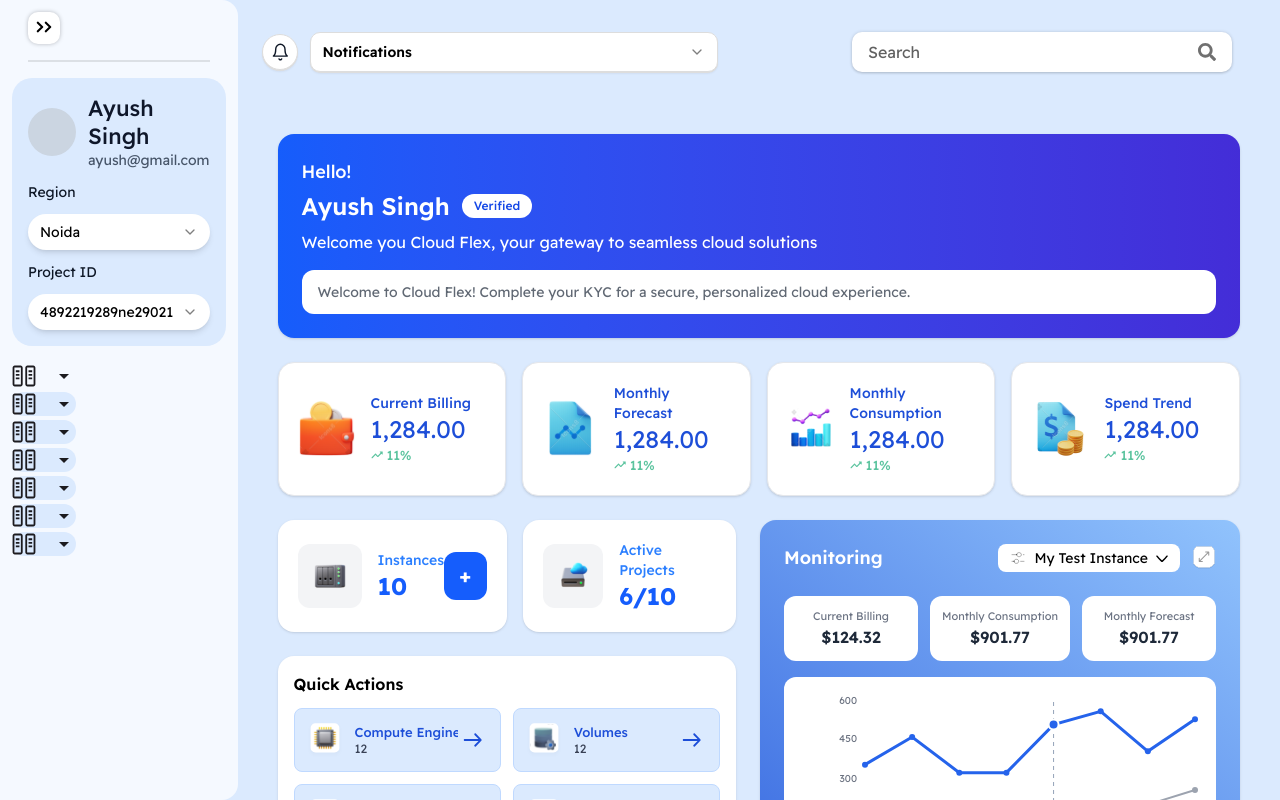
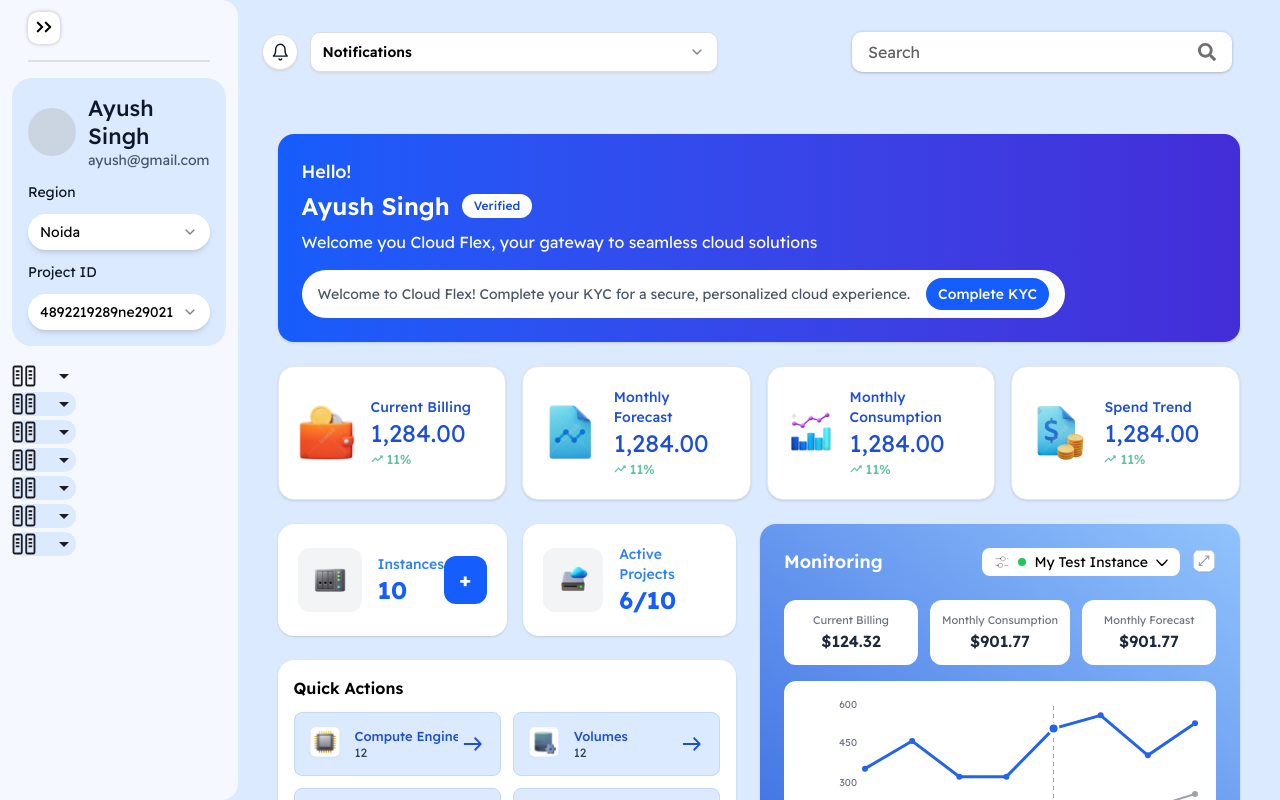
Before and after one commit to kishankumarCTS/cloudflex, a Next.js app: page /dashboard/overview in a window 1280 px wide. Shown: the top 800 px of the page. Built offline with nearby package versions, Linux system fonts and the light colour scheme.

Commit message:
refactored overviewpanel into types and constants

```diff
--- a/src/components/pages/dashboard/overview/Banner/index.tsx
+++ b/src/components/pages/dashboard/overview/Banner/index.tsx
@@ -14,11 +14,13 @@
         Welcome you Cloud Flex, your gateway to seamless cloud solutions
       </p>
 
-      <div className="mt-4 px-4 py-3 rounded-xl bg-white text-gray-800">
-        <p className="text-sm opacity-70">
-          Welcome to Cloud Flex! Complete your KYC for a secure, personalized
-          cloud experience.
+      <div className="mt-4 px-4 py-2 rounded-full bg-white text-gray-800 inline-flex items-center gap-4">
+        <p className="text-sm text-gray-600">
+          Welcome to Cloud Flex! Complete your KYC for a secure, personalized cloud experience.
         </p>
+        <button className="px-3 py-1.5 rounded-full bg-blue-600 text-white text-sm font-medium hover:bg-blue-700 transition-colors whitespace-nowrap">
+          Complete KYC
+        </button>
       </div>
     </div>
   );
--- /dev/null
+++ b/src/components/pages/dashboard/overview/OverviewPanel/constants.ts
@@ -0,0 +1,91 @@
+import { DataPoint, Action, MetricCard } from './types';
+
+export const CHART_DATA: DataPoint[] = [
+  { date: "2 Jun", value: 350, compare: 180, fullDate: "2 June 2025", lastPeriod: 360 },
+  { date: "5 Jun", value: 454, compare: 185, fullDate: "5 June 2025", lastPeriod: 365 },
+  { date: "9 Jun", value: 320, compare: 190, fullDate: "9 June 2025", lastPeriod: 370 },
+  { date: "13 Jun", value: 320, compare: 185, fullDate: "13 June 2025", lastPeriod: 365 },
+  { date: "15 Jun", value: 500.32, compare: 92.21, fullDate: "15 June 2025", lastPeriod: 92.21 },
+  { date: "21 Jun", value: 550, compare: 90, fullDate: "21 June 2025", lastPeriod: 360 },
+  { date: "25 Jun", value: 400, compare: 200, fullDate: "25 June 2025", lastPeriod: 370 },
+  { date: "28 Jun", value: 520, compare: 255, fullDate: "28 June 2025", lastPeriod: 375 },
+];
+
+export const QUICK_ACTIONS: Action[] = [
+  { title: "Compute Engine", count: "12", icon: "/images/overview/compute-engine.svg" },
+  { title: "Volumes", count: "12", icon: "/images/overview/volumes.svg" },
+  { title: "Storage", count: "12", icon: "/images/overview/storage.svg" },
+  { title: "Snapshots", count: "12", icon: "/images/overview/snapshots.svg" },
+  { title: "Backups", count: "12", icon: "/images/overview/backups.svg" },
+  { title: "Floating IPs", count: "12", icon: "/images/overview/floating-ips.svg" },
+  { title: "VPC Networks", count: "12", icon: "/images/overview/vpc-networks.svg" },
+  { title: "Routers", count: "12", icon: "/images/overview/routers.svg" },
+  { title: "Security Groups", count: "12", icon: "/images/overview/security-groups.svg" },
+];
+
+export const METRIC_CARDS: MetricCard[] = [
+  { label: "Current Billing", value: "$124.32" },
+  { label: "Monthly Consumption", value: "$901.77" },
+  { label: "Monthly Forecast", value: "$901.77" },
+];
+
+export const INSTANCE_OPTIONS = [
+  {
+    name: "My Test Instance",
+    status: "Running",
+    region: "us-east-1",
+    color: "#22c55e"
+  },
+  {
+    name: "Production Server",
+    status: "Running",
+    region: "us-west-2",
+    color: "#22c55e"
+  },
+  {
+    name: "Development Environment",
+    status: "Stopped",
+    region: "eu-central-1",
+    color: "#ef4444"
+  },
+  {
+    name: "Database Instance",
+    status: "Running",
+    region: "us-east-1",
+    color: "#22c55e"
+  },
+  {
+    name: "Staging Server",
+    status: "Pending",
+    region: "ap-south-1",
+    color: "#f59e0b"
+  }
+];
+
+export const DEFAULT_ACTIVE_POINT = "15 Jun";
+
+export const CHART_CONFIG = {
+  width: 400,
+  height: 200,
+  yAxisDomain: [0, 600] as [number, number],
+  mainLineColor: "#2563EB",
+  compareLineColor: "#9CA3AF",
+  mainLineStrokeWidth: 3,
+  compareLineStrokeWidth: 2,
+};
+
+export const COLORS = {
+  primary: "#2563EB",
+  secondary: "#9CA3AF",
+  white: "#fff",
+  gray: {
+    300: "#D1D5DB",
+    400: "#9CA3AF",
+    500: "#6B7280",
+    700: "#374151",
+  },
+  blue: {
+    500: "#3B82F6",
+    600: "#2563EB",
+  },
+};
--- a/src/components/pages/dashboard/overview/OverviewPanel/index.tsx
+++ b/src/components/pages/dashboard/overview/OverviewPanel/index.tsx
@@ -11,70 +11,31 @@
   ReferenceLine,
   TooltipProps,
 } from "recharts";
-
-interface DataPoint {
-  date: string;
-  value: number;
-  compare: number;
-  fullDate: string;
-  lastPeriod: number;
-}
-
-interface Action {
-  title: string;
-  count: string;
-  icon: string;
-}
-
-interface TooltipData {
-  date: string;
-  value: number;
-  lastPeriod: number;
-}
-
-interface CustomDotProps {
-  cx?: number;
-  cy?: number;
-  payload?: DataPoint;
-}
-
-interface ChartMouseEvent {
-  activeLabel?: string;
-  activePayload?: Array<{
-    payload: DataPoint;
-  }>;
-}
-
-const data: DataPoint[] = [
-  { date: "2 Jun", value: 350, compare: 180, fullDate: "2 June 2025", lastPeriod: 360 },
-  { date: "5 Jun", value: 454, compare: 185, fullDate: "5 June 2025", lastPeriod: 365 },
-  { date: "9 Jun", value: 320, compare: 190, fullDate: "9 June 2025", lastPeriod: 370 },
-  { date: "13 Jun", value: 320, compare: 185, fullDate: "13 June 2025", lastPeriod: 365 },
-  { date: "15 Jun", value: 500.32, compare: 92.21, fullDate: "15 June 2025", lastPeriod: 92.21 },
-  { date: "21 Jun", value: 550, compare: 90, fullDate: "21 June 2025", lastPeriod: 360 },
-  { date: "25 Jun", value: 400, compare: 200, fullDate: "25 June 2025", lastPeriod: 370 },
-  { date: "28 Jun", value: 520, compare: 255, fullDate: "28 June 2025", lastPeriod: 375 },
-];
-
-const actions: Action[] = [
-  { title: "Compute Engine", count: "12", icon: "/images/overview/compute-engine.svg" },
-  { title: "Volumes", count: "12", icon: "/images/overview/volumes.svg" },
-  { title: "Storage", count: "12", icon: "/images/overview/storage.svg" },
-  { title: "Snapshots", count: "12", icon: "/images/overview/snapshots.svg" },
-  { title: "Backups", count: "12", icon: "/images/overview/backups.svg" },
-  { title: "Floating IPs", count: "12", icon: "/images/overview/floating-ips.svg" },
-  { title: "VPC Networks", count: "12", icon: "/images/overview/vpc-networks.svg" },
-  { title: "Routers", count: "12", icon: "/images/overview/routers.svg" },
-  { title: "Security Groups", count: "12", icon: "/images/overview/security-groups.svg" },
-];
+// Import types and constants
+import {
+  DataPoint,
+  TooltipData,
+  CustomDotProps,
+  ChartMouseEvent,
+} from './types';
+import {
+  CHART_DATA,
+  QUICK_ACTIONS,
+  METRIC_CARDS,
+  DEFAULT_ACTIVE_POINT,
+  CHART_CONFIG,
+  COLORS,
+  INSTANCE_OPTIONS,
+} from './constants';
 
 export default function OverviewPanel() {
-  const [activePoint, setActivePoint] = useState<string>("15 Jun");
+  const [activePoint, setActivePoint] = useState<string>(DEFAULT_ACTIVE_POINT);
   const [tooltipData, setTooltipData] = useState<TooltipData | null>(null);
-
+  const [isDropdownOpen, setIsDropdownOpen] = useState(false);
+  const [selectedInstance, setSelectedInstance] = useState(INSTANCE_OPTIONS[0]);
 
   useEffect(() => {
-    const defaultData = data.find(d => d.date === "15 Jun");
+    const defaultData = CHART_DATA.find(d => d.date === DEFAULT_ACTIVE_POINT);
     if (defaultData) {
       setTooltipData({
         date: defaultData.fullDate,
@@ -98,10 +59,14 @@
     }
   };
 
-  const CustomTooltip = ({ active, payload }: TooltipProps<number, string>) => {
+  const handleInstanceSelect = (instance: typeof INSTANCE_OPTIONS[0]) => {
+    setSelectedInstance(instance);
+    setIsDropdownOpen(false);
+  };
+
+  const CustomTooltip = ({ active, payload }: { active?: boolean; payload?: Array<{ payload: DataPoint }> }) => {
     if (active && payload && payload.length) {
       const current = payload[0].payload as DataPoint;
-
       return (
         <div className="bg-slate-700 text-white p-3 rounded-lg shadow-lg border-0">
           <p className="text-xs text-gray-300 mb-1">{current.fullDate}</p>
@@ -127,10 +92,17 @@
     const isActive = payload.date === activePoint;
     if (isActive) {
       return (
-        <Dot cx={cx} cy={cy} r={5} fill="#2563EB" stroke="#fff" strokeWidth={2} />
+        <Dot
+          cx={cx}
+          cy={cy}
+          r={5}
+          fill={COLORS.primary}
+          stroke={COLORS.white}
+          strokeWidth={2}
+        />
       );
     }
-    return <Dot cx={cx} cy={cy} r={3} fill="#2563EB" />;
+    return <Dot cx={cx} cy={cy} r={3} fill={COLORS.primary} />;
   };
 
   const CustomGreyDot = ({ cx, cy, payload }: CustomDotProps) => {
@@ -141,10 +113,17 @@
     const isActive = payload.date === activePoint;
     if (isActive) {
       return (
-        <Dot cx={cx} cy={cy} r={4} fill="#9CA3AF" stroke="#fff" strokeWidth={2} />
+        <Dot
+          cx={cx}
+          cy={cy}
+          r={4}
+          fill={COLORS.secondary}
+          stroke={COLORS.white}
+          strokeWidth={2}
+        />
       );
     }
-    return <Dot cx={cx} cy={cy} r={3} fill="#9CA3AF" />;
+    return <Dot cx={cx} cy={cy} r={3} fill={COLORS.secondary} />;
   };
 
   return (
@@ -172,7 +151,6 @@
               +
             </button>
           </div>
-
           <div className="bg-white p-5 rounded-2xl shadow w-1/2 flex items-center gap-4">
             <div className="w-16 h-16 bg-gray-100 rounded-xl flex items-center justify-center">
               <Image
@@ -188,11 +166,10 @@
             </div>
           </div>
         </div>
-
         <div className="bg-white p-4 rounded-2xl shadow">
           <h3 className="text-base font-semibold mb-3">Quick Actions</h3>
           <div className="grid grid-cols-2 gap-3">
-            {actions.map((action, i) => (
+            {QUICK_ACTIONS.map((action, i) => (
               <button
                 key={i}
                 className="flex items-center justify-between h-[64px] px-3 rounded-lg border border-[#BFD9FF]"
@@ -220,28 +197,71 @@
           </div>
         </div>
       </div>
-
       <div className="flex-[5]">
         <div className="p-6 rounded-2xl shadow h-full flex flex-col text-white"
           style={{ background: "linear-gradient(218.08deg, #93C5FD -1.54%, #1D4ED8 89.24%)" }}>
           <div className="flex justify-between items-center mb-6">
             <h3 className="text-lg font-semibold text-white">Monitoring</h3>
             <div className="flex items-center gap-3">
-              <div className="flex items-center gap-2 bg-white rounded-lg px-3 py-1 text-sm text-black">
-                <Image src="/images/overview/settings.svg" alt="Settings" width={16} height={16} />
-                <span>My Test Instance</span>
-                <Image src="/images/overview/arrow-down.svg" alt="▼" width={12} height={12} />
+              <div className="relative">
+                <button
+                  onClick={() => setIsDropdownOpen(!isDropdownOpen)}
+                  className="flex items-center gap-2 bg-white rounded-lg px-3 py-1 text-sm text-black hover:bg-gray-50 transition-colors"
+                >
+                  <Image src="/images/overview/settings.svg" alt="Settings" width={16} height={16} />
+                  <div className="flex items-center gap-2">
+                    <div
+                      className="w-2 h-2 rounded-full"
+                      style={{ backgroundColor: selectedInstance.color }}
+                    ></div>
+                    <span className="max-w-[120px] truncate">{selectedInstance.name}</span>
+                  </div>
+                  <Image
+                    src="/images/overview/arrow-down.svg"
+                    alt="▼"
+                    width={12}
+                    height={12}
+                    className={`transition-transform duration-200 ${isDropdownOpen ? 'rotate-180' : ''}`}
+                  />
+                </button>
+
+                {isDropdownOpen && (
+                  <div className="absolute top-full left-0 mt-2 w-64 bg-white rounded-lg shadow-lg border z-50">
+                    <div className="py-1">
+                      {INSTANCE_OPTIONS.map((instance, index) => (
+                        <button
+                          key={index}
+                          onClick={() => handleInstanceSelect(instance)}
+                          className="w-full flex items-center gap-3 px-4 py-3 text-left hover:bg-gray-50 transition-colors"
+                        >
+                          <div
+                            className="w-3 h-3 rounded-full flex-shrink-0"
+                            style={{ backgroundColor: instance.color }}
+                          ></div>
+                          <div className="flex-1 min-w-0">
+                            <div className="text-sm font-medium text-gray-900 truncate">
+                              {instance.name}
+                            </div>
+                            <div className="text-xs text-gray-500 truncate">
+                              {instance.status} • {instance.region}
+                            </div>
+                          </div>
+                          {selectedInstance.name === instance.name && (
+                            <div className="w-4 h-4 text-blue-600">
+                              ✓
+                            </div>
+                          )}
+                        </button>
+                      ))}
+                    </div>
+                  </div>
+                )}
               </div>
               <Image src="/images/overview/expand.svg" alt="Expand" width={24} height={24} />
             </div>
           </div>
-
           <div className="flex gap-3 mb-4">
-            {[
-              { label: "Current Billing", value: "$124.32" },
-              { label: "Monthly Consumption", value: "$901.77" },
-              { label: "Monthly Forecast", value: "$901.77" },
-            ].map((item, i) => (
+            {METRIC_CARDS.map((item, i) => (
               <div
                 key={i}
                 className="flex-1 bg-white rounded-xl p-3 text-center text-gray-800"
@@ -253,23 +273,22 @@
               </div>
             ))}
           </div>
-
           <div className="bg-white rounded-xl p-4 relative">
             <LineChart
-              data={data}
-              width={400}
-              height={200}
+              data={CHART_DATA}
+              width={CHART_CONFIG.width}
+              height={CHART_CONFIG.height}
               onMouseMove={handleMouseMove}
             >
               <XAxis
                 dataKey="date"
-                tick={{ fontSize: 11, fill: "#6B7280" }}
+                tick={{ fontSize: 11, fill: COLORS.gray[500] }}
                 axisLine={false}
                 tickLine={false}
               />
               <YAxis
-                tick={{ fontSize: 10, fill: "#6B7280" }}
-                domain={[0, 600]}
+                tick={{ fontSize: 10, fill: COLORS.gray[500] }}
+                domain={CHART_CONFIG.yAxisDomain}
                 axisLine={false}
                 tickLine={false}
               />
@@ -285,21 +304,25 @@
               <Line
                 type="linear"
                 dataKey="value"
-                stroke="#2563EB"
-                strokeWidth={3}
+                stroke={CHART_CONFIG.mainLineColor}
+                strokeWidth={CHART_CONFIG.mainLineStrokeWidth}
                 dot={<CustomMainDot />}
-                activeDot={{ r: 6, fill: "#2563EB", stroke: "#fff", strokeWidth: 2 }}
+                activeDot={{
+                  r: 6,
+                  fill: CHART_CONFIG.mainLineColor,
+                  stroke: COLORS.white,
+                  strokeWidth: 2
+                }}
               />
               <Line
                 type="linear"
                 dataKey="compare"
-                stroke="#9CA3AF"
-                strokeWidth={2}
+                stroke={CHART_CONFIG.compareLineColor}
+                strokeWidth={CHART_CONFIG.compareLineStrokeWidth}
                 dot={<CustomGreyDot />}
               />
             </LineChart>
           </div>
-
           <div className="mt-4 bg-white rounded-xl overflow-hidden">
             {Array.from({ length: 7 }).map((_, i) => (
               <div
--- /dev/null
+++ b/src/components/pages/dashboard/overview/OverviewPanel/types.ts
@@ -0,0 +1,37 @@
+export interface DataPoint {
+  date: string;
+  value: number;
+  compare: number;
+  fullDate: string;
+  lastPeriod: number;
+}
+
+export interface Action {
+  title: string;
+  count: string;
+  icon: string;
+}
+
+export interface TooltipData {
+  date: string;
+  value: number;
+  lastPeriod: number;
+}
+
+export interface CustomDotProps {
+  cx?: number;
+  cy?: number;
+  payload?: DataPoint;
+}
+
+export interface ChartMouseEvent {
+  activeLabel?: string;
+  activePayload?: Array<{
+    payload: DataPoint;
+  }>;
+}
+
+export interface MetricCard {
+  label: string;
+  value: string;
+}
```
